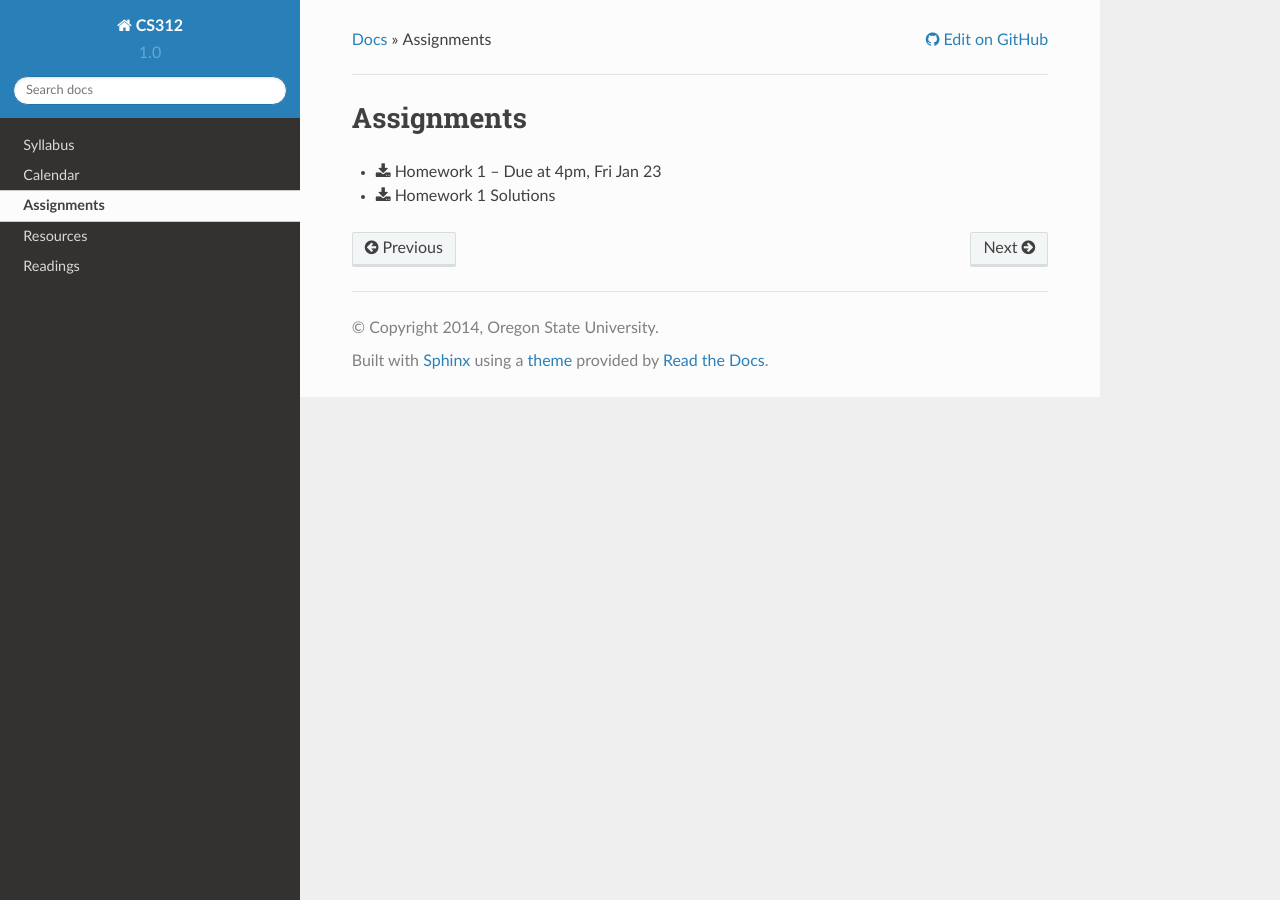
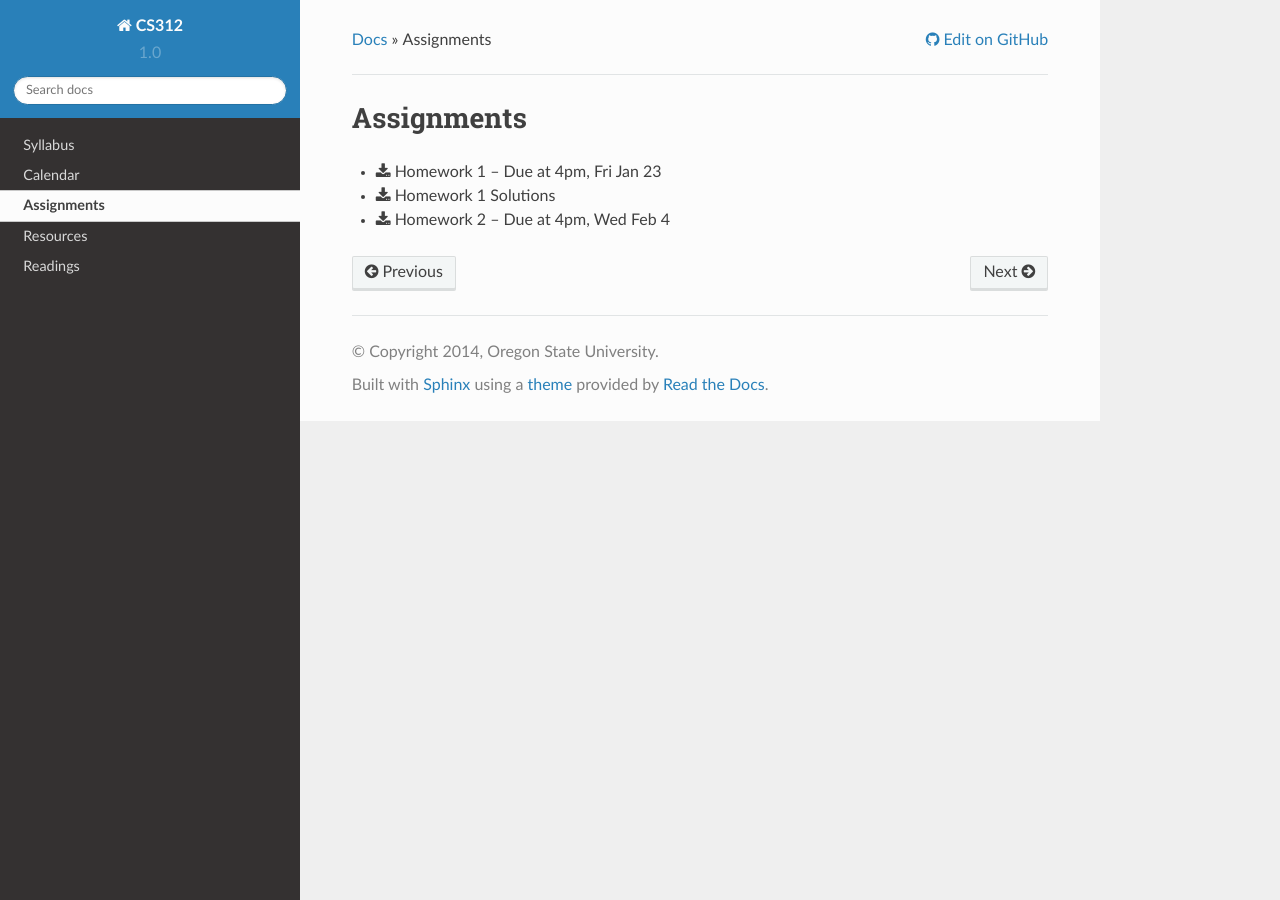
Before and after one commit to osuosl/cs312, a Sphinx documentation site: the page built from source/assignments.rst, in a window 1280 px wide. Built offline with Sphinx 7.4.7 and the Read the Docs theme 2.0.0, drawn with Linux system fonts in a browser that asks for light colours.

Commit message:
Add assignment here too

```diff
--- a/source/assignments.rst
+++ b/source/assignments.rst
@@ -5,3 +5,4 @@ Assignments
 
 * :download:`Homework 1 <_static/hw/homework1.pdf>` -- Due at 4pm, Fri Jan 23
 * :download:`Homework 1 Solutions <_static/hw/solutions1.pdf>`
+* :download:`Homework 2 <_static/hw/homework2.pdf>` -- Due at 4pm, Wed Feb 4
```
